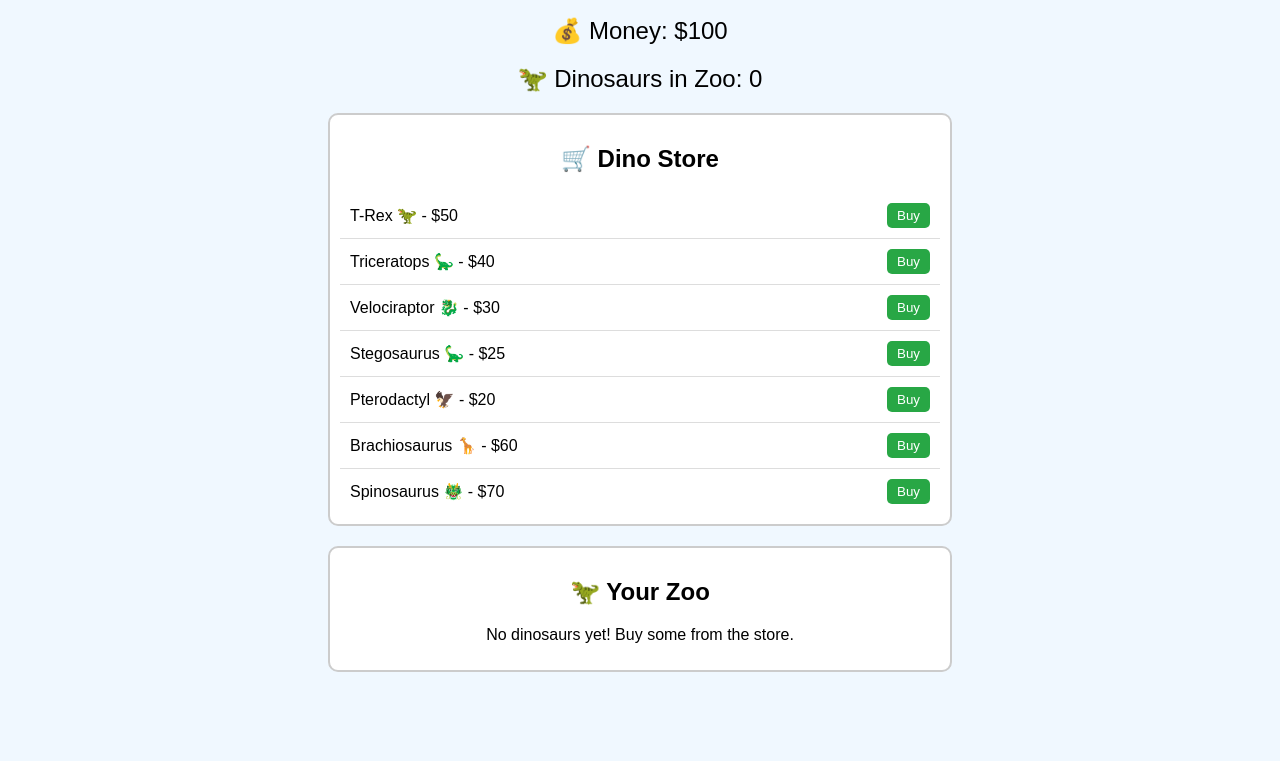
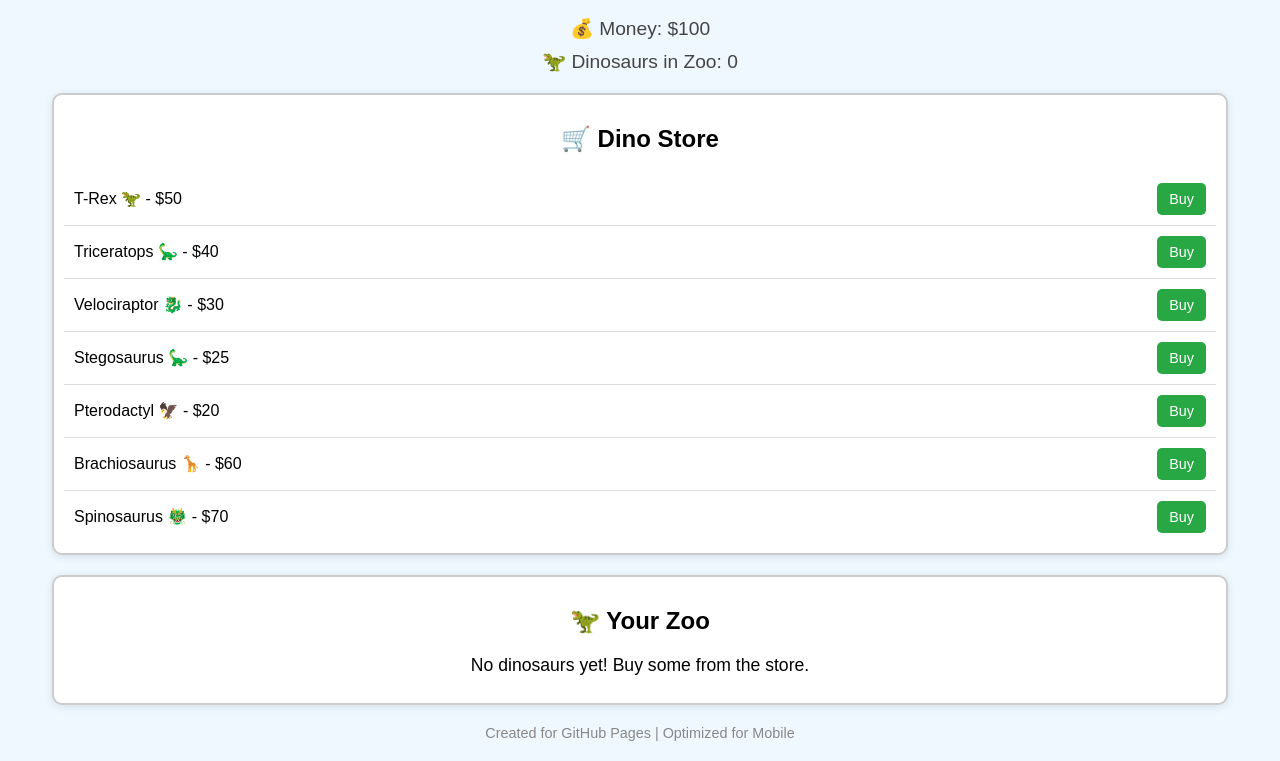
Before and after one commit to Goof-Mu/Dino-Zoo, a plain HTML site: page index.html in a window 1280 px wide. Shown: the part 61-822 px from the top of the page. Before the commit the page ends 800 px from the top, so only its background shows below. Drawn offline with Linux system fonts and the light colour scheme.

Commit message:
Update index.html

```diff
--- a/index.html
+++ b/index.html
@@ -16,13 +16,19 @@
       margin: 20px 0;
       color: #333;
     }
+    .money, .dino-count {
+      font-size: 1.2em;
+      margin: 10px 0;
+      color: #444;
+    }
     .store, .zoo {
       margin: 20px auto;
       padding: 10px;
       border: 2px solid #ccc;
       border-radius: 10px;
-      max-width: 600px;
+      max-width: 90%;
       background-color: #fff;
+      box-shadow: 0px 2px 8px rgba(0, 0, 0, 0.1);
     }
     .dino {
       display: flex;
@@ -35,20 +41,26 @@
       border-bottom: none;
     }
     .dino button {
-      padding: 5px 10px;
+      padding: 8px 12px;
       border: none;
       border-radius: 5px;
       background-color: #28a745;
       color: white;
+      font-size: 0.9em;
       cursor: pointer;
     }
     .dino button:disabled {
       background-color: #ccc;
       cursor: not-allowed;
     }
-    .money, .dino-count {
-      font-size: 1.5em;
+    .zoo div {
+      margin: 5px 0;
+      font-size: 1.1em;
+    }
+    footer {
       margin: 20px 0;
+      font-size: 0.9em;
+      color: #888;
     }
   </style>
 </head>
@@ -68,6 +80,9 @@
       <p>No dinosaurs yet! Buy some from the store.</p>
     </div>
   </div>
+  <footer>
+    Created for GitHub Pages | Optimized for Mobile
+  </footer>
   <script>
     const dinosaurs = [
       { name: "T-Rex 🦖", price: 50, income: 5 },
```
